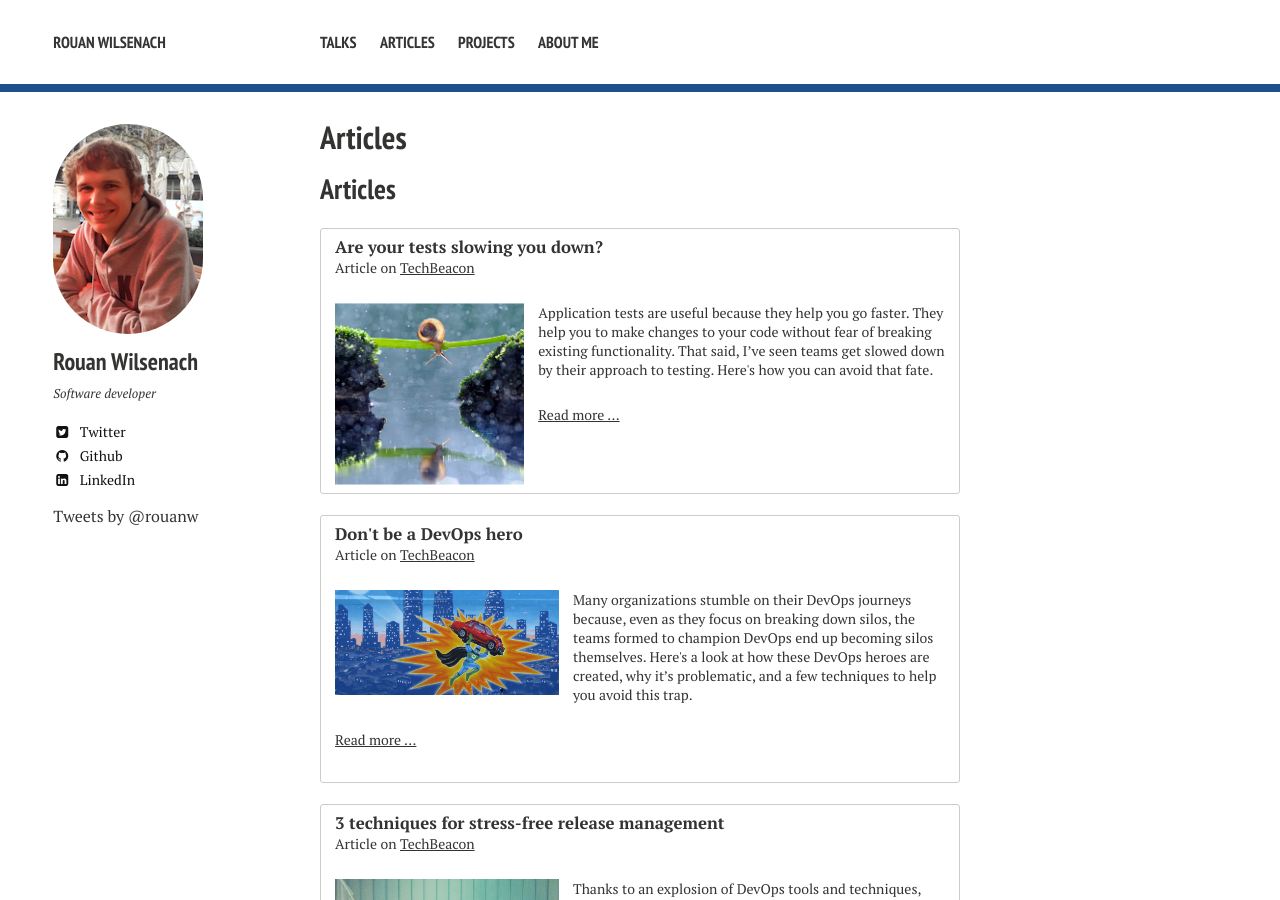
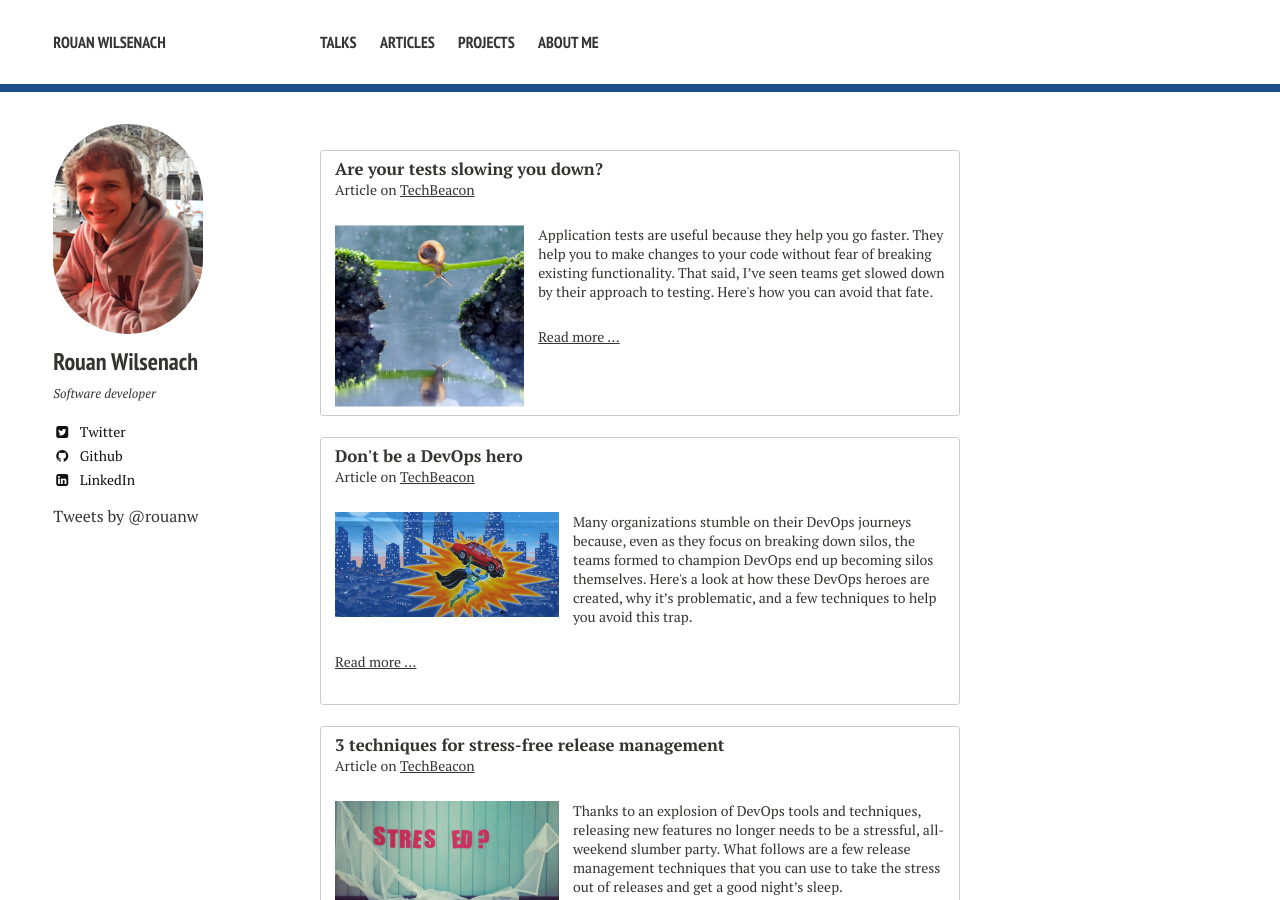
Before and after one commit to rouanw/rouanw.github.io, a Jekyll site: the page built from publications/index.md, in a window 1280 px wide and 900 px high. Built offline with Jekyll 4.4.1, drawn with Linux system fonts in a browser that asks for light colours; nearby versions of some CDN libraries; some web fonts are replaced; comment, search, counter and statistics services are not loaded; our own code applies the rules of GitHub Pages for plain Markdown files.

Commit message:
see why titles are being displayed twice on gh pages

```diff
--- a/publications/index.md
+++ b/publications/index.md
@@ -4,8 +4,6 @@ excerpt: "Rouan Wilsenach - Software Developer"
 tags: [Rouan, Wilsenach, ThoughtWorks, agile, software, developer, development, continuous, delivery]
 share: false
 ---
-
-## Articles
 
 {% include _promo.html title="Are your tests slowing you down?" type="Article on" publication="TechBeacon" url="https://techbeacon.com/are-your-app-tests-slowing-you-down" imageUrl="images/snail.png" description="Application tests are useful because they help you go faster. They help you to make changes to your code without fear of breaking existing functionality. That said, I’ve seen teams get slowed down by their approach to testing. Here's how you can avoid that fate." %}
 
```
